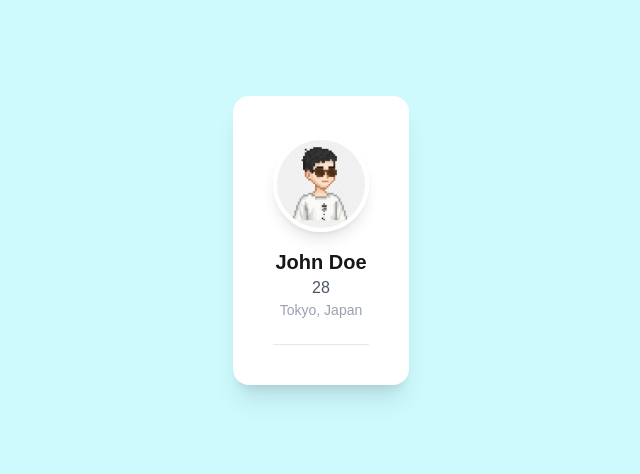
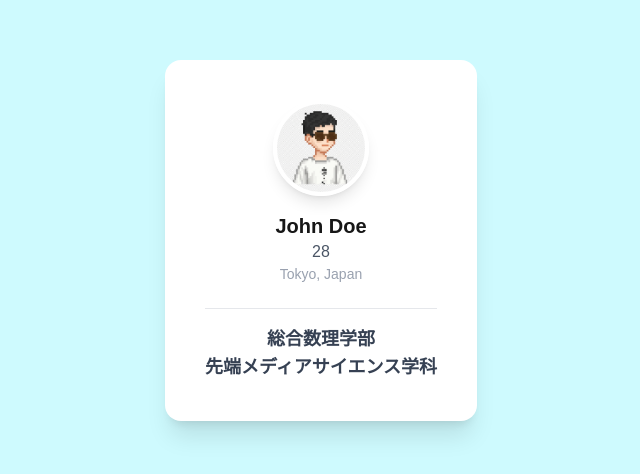
Before and after one commit to NaYRa-gif/profile-card, a Next.js app: page / in a window 1280 px wide. Shown: the part 160-634 px from the top of the page, without its empty margins (319-959 px from the left). Built offline with nearby package versions, Linux system fonts and the light colour scheme.

Commit message:
名称の変更に伴い、修正

```diff
--- a/src/app/page.tsx
+++ b/src/app/page.tsx
@@ -1,5 +1,6 @@
 import { UserProfiles } from '@/src/types/index';
 import UserInfo from '../components/UserInfo';
+import UserStats from '@/src/components/Stats';
 import PlofileCarfd from '../components/ProfileCard';
 
 const dummyProfile: UserProfiles = {
@@ -7,7 +8,7 @@ const dummyProfile: UserProfiles = {
     age: 28,
     location: "Tokyo, Japan",
     avataUrl: "/avatar.png",
-    stats: {
+    sub: {
         followers: "1.2K",
         likes: "3.4K",
         photos: "150"
@@ -24,6 +25,11 @@ export default function Page() {
                     location={dummyProfile.location}
                     avataUrl={dummyProfile.avataUrl}
                 />
+                <UserStats
+                    followers={dummyProfile.sub.followers}
+                    likes={dummyProfile.sub.likes}
+                    photos={dummyProfile.sub.photos}
+                />
             </div>
         </div>
     )
```
